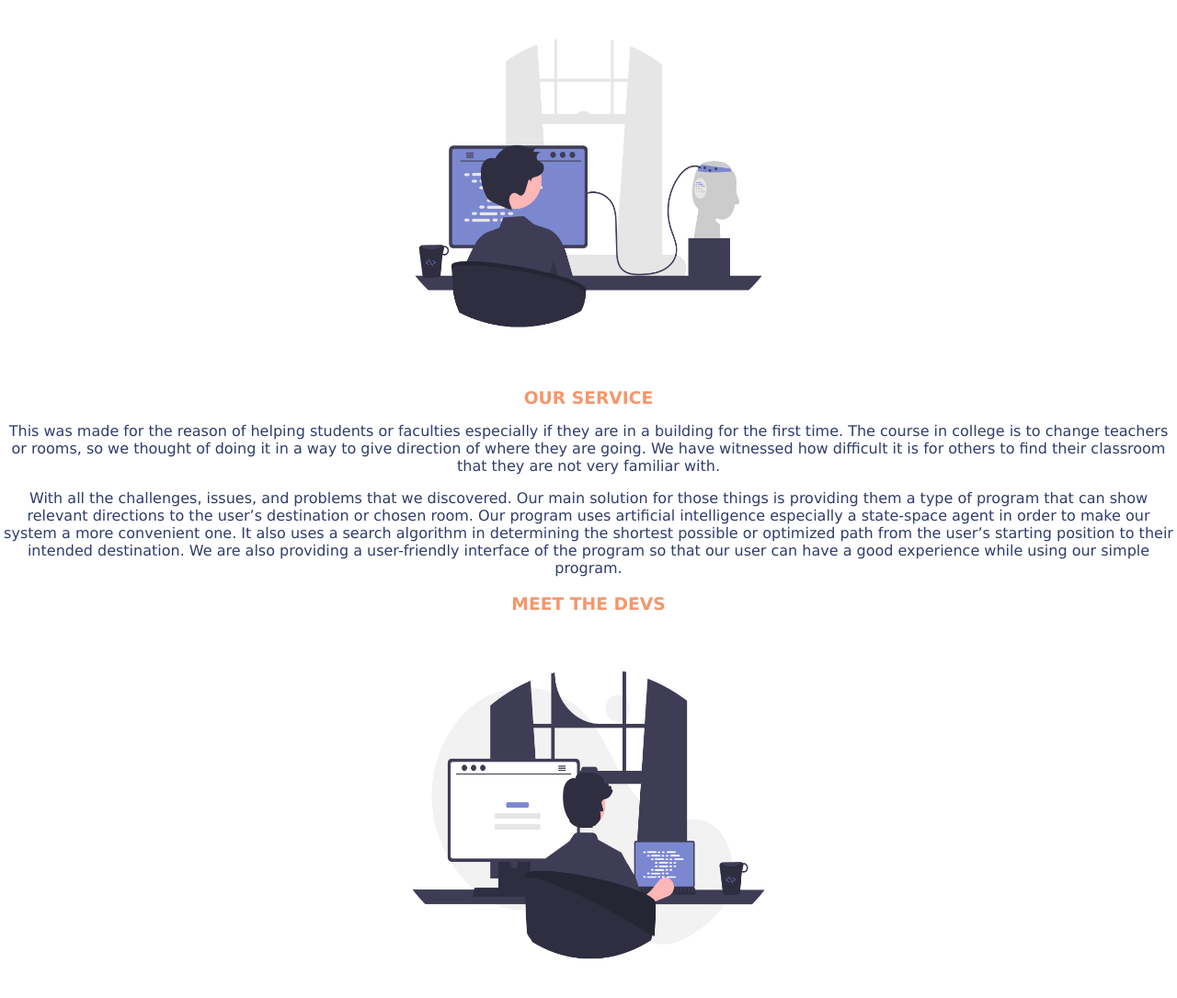
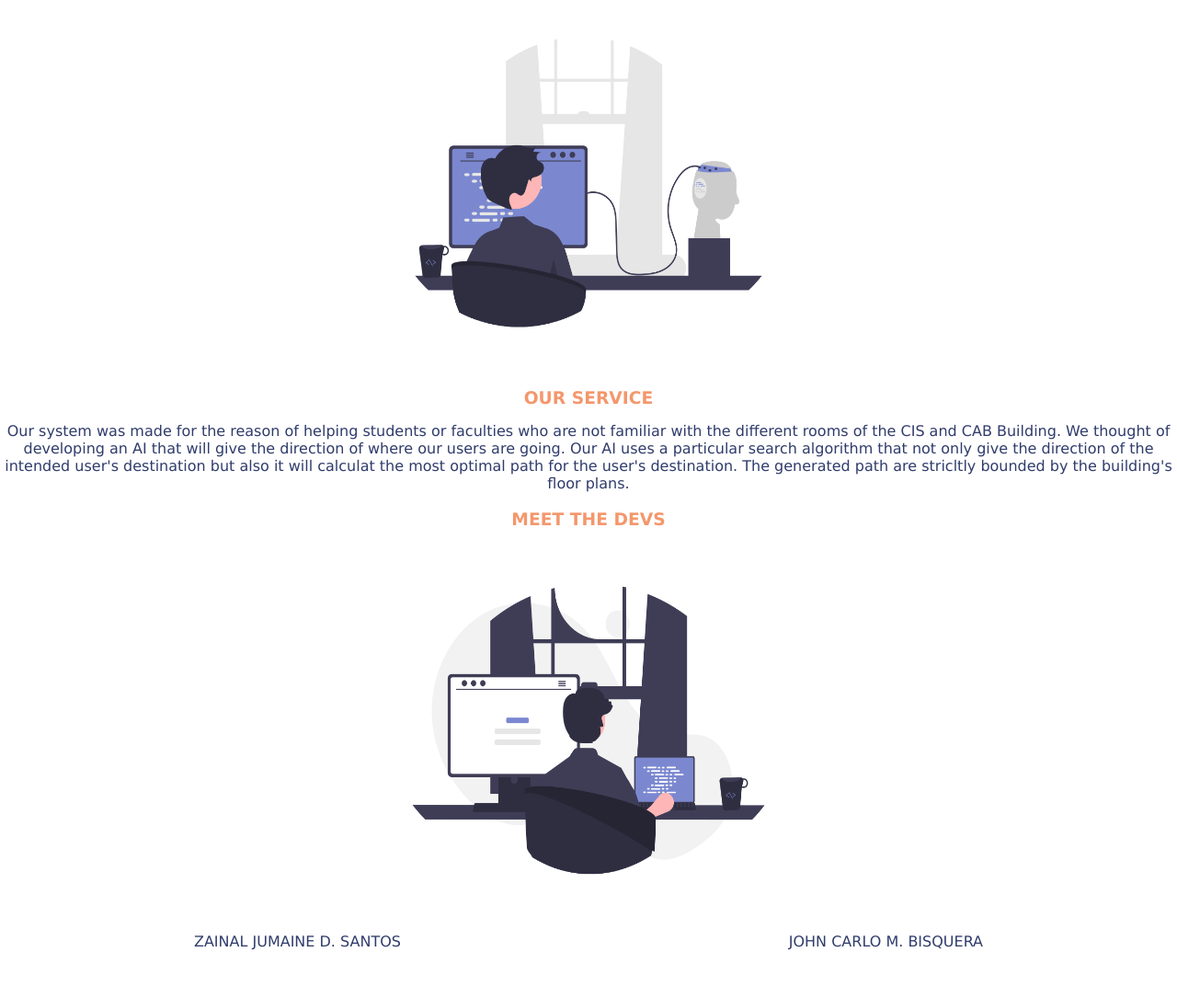
Before and after one commit to zjsan/Capstone-Project, a Flask app: page / in a window 1280 px wide. Shown: the part 2231-3316 px from the top of the page at 92% size. After the commit the page ends 3264 px from the top, so only its background shows below. Run offline with Flask 3, Linux system fonts and the light colour scheme; parts of the project's set-up code (start-up, migrations or seed data) failed here and were passed over.

Commit message:
Update index.html

```diff
--- a/templates/index.html
+++ b/templates/index.html
@@ -107,20 +107,9 @@
           <img src="../static/css/Assets/undraw_Firmware_re_fgdy.png" alt="img" style="height: 400px; width: 500px;">
         </div>
         <h3 class="maintext">OUR SERVICE</h3>
-        <p>This was made for the reason of helping students or faculties especially if they are in
-          a building for the first time. The course in college is to change teachers or rooms, so
-          we thought of doing it in a way to give direction of where they are going. We have
-          witnessed how difficult it is for others to find their classroom that they are not very
-          familiar with.
-          </p>
-          <p>With all the challenges, issues, and problems that we discovered. Our main solution
-            for those things is providing them a type of program that can show relevant directions
-            to the user’s destination or chosen room. Our program uses artificial intelligence
-            especially a state-space agent in order to make our system a more convenient one. It
-            also uses a search algorithm in determining the shortest possible or optimized path
-            from the user’s starting position to their intended destination. We are also providing
-            a user-friendly interface of the program so that our user can have a good experience
-            while using our simple program.</p>
+        <p>Our system was made for the reason of helping students or faculties who are not familiar with the different rooms of the CIS and CAB Building. We thought of developing an AI that will give the direction of where our users are going. Our AI uses a particular
+          search algorithm that not only give the direction of the intended user's destination but also it will calculat the most optimal path for the user's
+          destination. The generated path are stricltly bounded by the building's floor plans.</p>
         <h3>MEET THE DEVS</h3>
         <div class = "cliparts">
           <img src="../static/css/Assets/undraw_Programming_re_kg9v.png" alt="img" style="height: 400px; width: 500px;">
```
